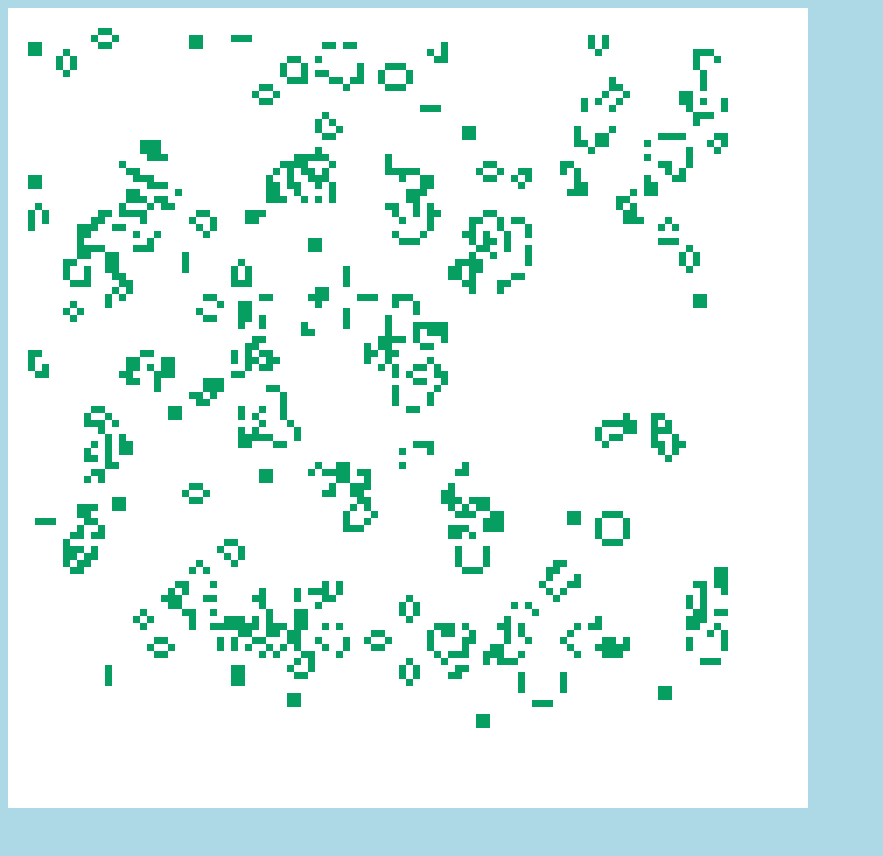
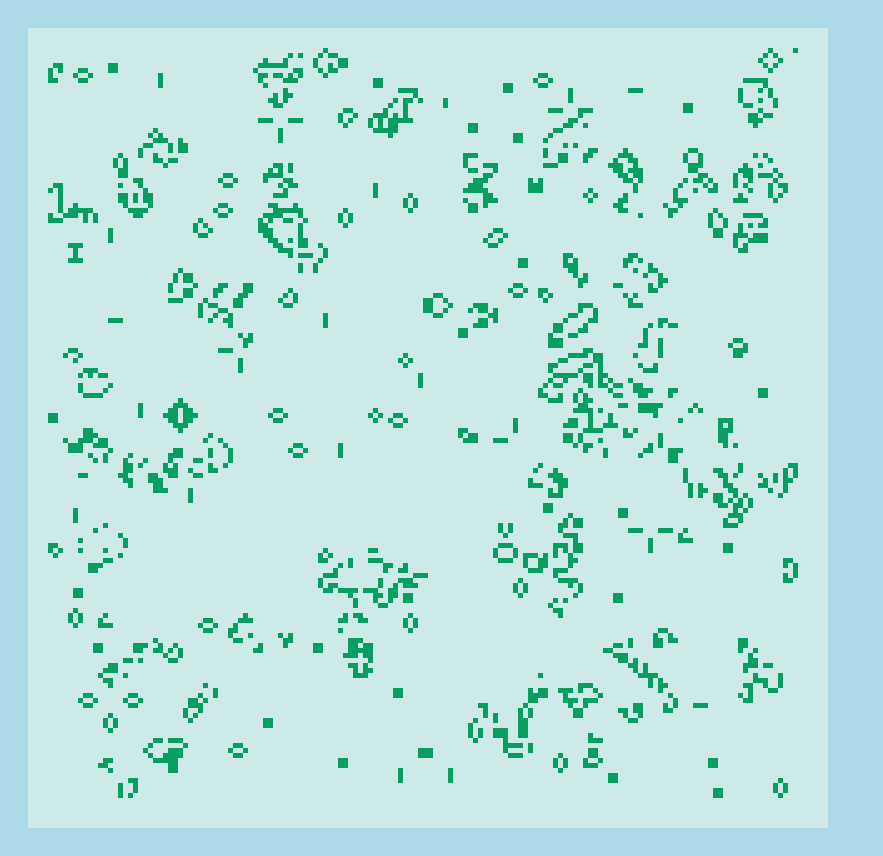
Before and after one commit to jaystubbs/conwaysGameOfLife, a plain HTML site: page index.html in a window 1280 px wide. Shown: the whole page, without its empty margins (0-883 px from the left). Before the commit the page ends 816 px from the top, so only its background shows below. Drawn offline with Linux system fonts and the light colour scheme.

Commit message:
Changing cell class a bit, adding more cells to the grid, and moving CSS to head in HTML

```diff
--- a/index.html
+++ b/index.html
@@ -1,11 +1,21 @@
 <html>
     <head>
+        <style type='text/css'>
+            body {
+                background: lightblue;
+            }
+
+            #canvas {
+                background: #CDEAE8;
+                margin:20px;'
+            }
+        </style>
     </head>
-    <body style="background: lightblue;">
-        <canvas id="canvas" width="800px" height="800px" style="background: #fff; magrin:20px;">
+    <body>
+        <canvas id='canvas' width='800px' height='800px'>
         </canvas>
 
-        <script type="text/javascript" language="javascript" src="./script.js">
+        <script type='text/javascript' language='javascript' src='./script.js'>
         </script>
 
         <script>
--- a/script.js
+++ b/script.js
@@ -2,29 +2,21 @@ var CONWAYS_GAME_OF_LIFE = (function () {
 
     var gridOffset = 20;
 
-    var numberColumns = 100;
-    var numberRows = 100;
+    var numberColumns = 150;
+    var numberRows = 150;
 
-    var cellWidth = 7;
-    var cellHeight = 7;
+    var cellWidth = 5;
+    var cellHeight = 5;
 
     var gridWidth = numberColumns * cellWidth;
     var gridHeight = numberRows * cellHeight;
 
+    var Cell = function (alive) {
+        this.isAlive = alive;
+    };
+
     this.thisGeneration = [];
     this.nextGeneration = [];
-
-    var Cell = function (alive, x, y) {
-        var isAlive = alive;
-
-        this.isAlive = function () {
-            return isAlive === true;
-        };
-
-        this.setAlive = function (isLiving) {
-            isAlive = isLiving;
-        };
-    };
 
     return {
         initialize: function () {
@@ -40,12 +32,12 @@ var CONWAYS_GAME_OF_LIFE = (function () {
                     var nextGenerationCell;
 
                     if (Math.round(Math.random()) === 1) {
-                        thisGenerationCell = new Cell(true, x, y);
-                        nextGenerationCell = new Cell(true, x, y);
+                        thisGenerationCell = new Cell(true);
+                        nextGenerationCell = new Cell(true);
                     }
                     else {
-                        thisGenerationCell = new Cell(false, x, y);
-                        nextGenerationCell = new Cell(false, x, y);
+                        thisGenerationCell = new Cell(false);
+                        nextGenerationCell = new Cell(false);
                     }
 
                     thisGenerationCellColumn.push(thisGenerationCell);
@@ -61,13 +53,6 @@ var CONWAYS_GAME_OF_LIFE = (function () {
         },
 
         regenerate: function () {
-            /*
-            var clickedXCoord = event.offsetX - gridOffset;
-            var clickedYCoord = event.offsetY - gridOffset;
-
-            var xIndex = Math.floor(clickedXCoord / cellWidth);
-            var yIndex = Math.floor(clickedYCoord / cellHeight);
-            */
 
             // Any live cell with fewer than two live neighbours dies, as if caused by under-population.
             // Any live cell with two or three live neighbours lives on to the next generation.
@@ -79,20 +64,20 @@ var CONWAYS_GAME_OF_LIFE = (function () {
 
                     var numberLivingNeighbors = this.getNumberAliveNeighbors(x, y);
 
-                    if (thisGeneration[x][y].isAlive()) {
+                    if (thisGeneration[x][y].isAlive) {
                         if (numberLivingNeighbors < 2) {
-                            nextGeneration[x][y].setAlive(false);
+                            nextGeneration[x][y].isAlive = false;
                         }
                         else if (numberLivingNeighbors === 2 || numberLivingNeighbors === 3) {
-                            nextGeneration[x][y].setAlive(true);
+                            nextGeneration[x][y].isAlive = true;
                         }
                         else if (numberLivingNeighbors > 3) {
-                            nextGeneration[x][y].setAlive(false);
+                            nextGeneration[x][y].isAlive = false;
                         }
                     }
                     else {
                         if (numberLivingNeighbors === 3) {
-                            nextGeneration[x][y].setAlive(true);
+                            nextGeneration[x][y].isAlive = true;
                         }
                     }
                 }
@@ -100,7 +85,7 @@ var CONWAYS_GAME_OF_LIFE = (function () {
 
             for (var x = 0; x < numberColumns; x++) {
                 for (var y = 0; y < numberRows; y++) {
-                    thisGeneration[x][y].setAlive(nextGeneration[x][y].isAlive());
+                    thisGeneration[x][y].isAlive = nextGeneration[x][y].isAlive;
                 }
             }
 
@@ -109,13 +94,14 @@ var CONWAYS_GAME_OF_LIFE = (function () {
 
         renderGrid: function () {
             var context = document.getElementById('canvas').getContext('2d');
+
             context.clearRect(gridOffset, gridOffset, gridWidth, gridHeight);
 
             for (var x = 0; x < numberColumns; x++) {
                 var cellColumn = [];
 
                 for (var y = 0; y < numberRows; y++) {
-                    if (thisGeneration[x][y].isAlive()) {
+                    if (thisGeneration[x][y].isAlive) {
                         context.fillStyle = '#069e61';
                         context.fillRect(gridOffset + (x * cellWidth), gridOffset + (y * cellHeight), cellWidth, cellHeight)
                     }
@@ -133,23 +119,23 @@ var CONWAYS_GAME_OF_LIFE = (function () {
                     switch(y) {
                         case 0:
                             // Top left corner
-                            return thisGeneration[0][1].isAlive() +
-                                   thisGeneration[1][1].isAlive() +
-                                   thisGeneration[1][0].isAlive();
+                            return thisGeneration[0][1].isAlive +
+                                   thisGeneration[1][1].isAlive +
+                                   thisGeneration[1][0].isAlive;
                             break;
                         case numberColumns - 1:
                             // Top right corner
-                            return thisGeneration[0][numberColumns - 2].isAlive() +
-                                   thisGeneration[1][numberColumns - 2].isAlive() +
-                                   thisGeneration[1][numberColumns - 1].isAlive();
+                            return thisGeneration[0][numberColumns - 2].isAlive +
+                                   thisGeneration[1][numberColumns - 2].isAlive +
+                                   thisGeneration[1][numberColumns - 1].isAlive;
                             break;
                         default:
                             // Top row, middle
-                            return thisGeneration[0][y - 1].isAlive() +
-                                   thisGeneration[1][y - 1].isAlive() +
-                                   thisGeneration[1][y].isAlive() +
-                                   thisGeneration[1][y + 1].isAlive() +
-                                   thisGeneration[0][y + 1].isAlive();
+                            return thisGeneration[0][y - 1].isAlive +
+                                   thisGeneration[1][y - 1].isAlive +
+                                   thisGeneration[1][y].isAlive +
+                                   thisGeneration[1][y + 1].isAlive +
+                                   thisGeneration[0][y + 1].isAlive;
                             break;
                     }
                     break;
@@ -158,23 +144,23 @@ var CONWAYS_GAME_OF_LIFE = (function () {
                     switch(y) {
                         case 0:
                             // Bottom left corner
-                            return thisGeneration[numberRows - 2][0].isAlive() +
-                                   thisGeneration[numberRows - 2][1].isAlive() +
+                            return thisGeneration[numberRows - 2][0].isAlive +
+                                   thisGeneration[numberRows - 2][1].isAlive +
                                    thisGeneration[numberRows - 1][1];
                             break;
                         case numberColumns - 1:
                             // Bottom right corner
-                            return thisGeneration[numberRows - 1][numberColumns - 2].isAlive() +
-                                   thisGeneration[numberRows - 2][numberColumns - 2].isAlive() +
-                                   thisGeneration[numberRows - 2][numberColumns - 1].isAlive();
+                            return thisGeneration[numberRows - 1][numberColumns - 2].isAlive +
+                                   thisGeneration[numberRows - 2][numberColumns - 2].isAlive +
+                                   thisGeneration[numberRows - 2][numberColumns - 1].isAlive;
                             break;
                         default:
                             // Bottom row in the middle
-                            return thisGeneration[numberRows - 1][y - 1].isAlive() +
-                                   thisGeneration[numberRows - 2][y - 1].isAlive() +
-                                   thisGeneration[numberRows - 2][y].isAlive() +
-                                   thisGeneration[numberRows - 2][y + 1].isAlive() +
-                                   thisGeneration[numberRows - 1][y + 1].isAlive();
+                            return thisGeneration[numberRows - 1][y - 1].isAlive +
+                                   thisGeneration[numberRows - 2][y - 1].isAlive +
+                                   thisGeneration[numberRows - 2][y].isAlive +
+                                   thisGeneration[numberRows - 2][y + 1].isAlive +
+                                   thisGeneration[numberRows - 1][y + 1].isAlive;
                             break;
                     }
                     break;
@@ -182,28 +168,28 @@ var CONWAYS_GAME_OF_LIFE = (function () {
                 default:
                     switch(y) {
                         case 0:
-                            return thisGeneration[x - 1][0].isAlive() +
-                                   thisGeneration[x - 1][1].isAlive() +
-                                   thisGeneration[x][1].isAlive() +
-                                   thisGeneration[x + 1][1].isAlive() +
-                                   thisGeneration[x + 1][0].isAlive();
+                            return thisGeneration[x - 1][0].isAlive +
+                                   thisGeneration[x - 1][1].isAlive +
+                                   thisGeneration[x][1].isAlive +
+                                   thisGeneration[x + 1][1].isAlive +
+                                   thisGeneration[x + 1][0].isAlive;
                             break;
                         case numberColumns - 1:
-                            return thisGeneration[x - 1][numberColumns - 1].isAlive() +
-                                   thisGeneration[x - 1][numberColumns - 2].isAlive() +
-                                   thisGeneration[x][numberColumns - 2].isAlive() +
-                                   thisGeneration[x + 1][numberColumns - 2].isAlive() +
-                                   thisGeneration[x + 1][numberColumns - 1].isAlive();
+                            return thisGeneration[x - 1][numberColumns - 1].isAlive +
+                                   thisGeneration[x - 1][numberColumns - 2].isAlive +
+                                   thisGeneration[x][numberColumns - 2].isAlive +
+                                   thisGeneration[x + 1][numberColumns - 2].isAlive +
+                                   thisGeneration[x + 1][numberColumns - 1].isAlive;
                             break;
                         default:
-                            return thisGeneration[x - 1][y - 1].isAlive() +
-                                   thisGeneration[x - 1][y].isAlive() +
-                                   thisGeneration[x - 1][y + 1].isAlive() +
-                                   thisGeneration[x][y - 1].isAlive() +
-                                   thisGeneration[x][y + 1].isAlive() +
-                                   thisGeneration[x + 1][y - 1].isAlive() +
-                                   thisGeneration[x + 1][y].isAlive() +
-                                   thisGeneration[x + 1][y + 1].isAlive();
+                            return thisGeneration[x - 1][y - 1].isAlive +
+                                   thisGeneration[x - 1][y].isAlive +
+                                   thisGeneration[x - 1][y + 1].isAlive +
+                                   thisGeneration[x][y - 1].isAlive +
+                                   thisGeneration[x][y + 1].isAlive +
+                                   thisGeneration[x + 1][y - 1].isAlive +
+                                   thisGeneration[x + 1][y].isAlive +
+                                   thisGeneration[x + 1][y + 1].isAlive;
                             break;
                     }
                     break;
```
